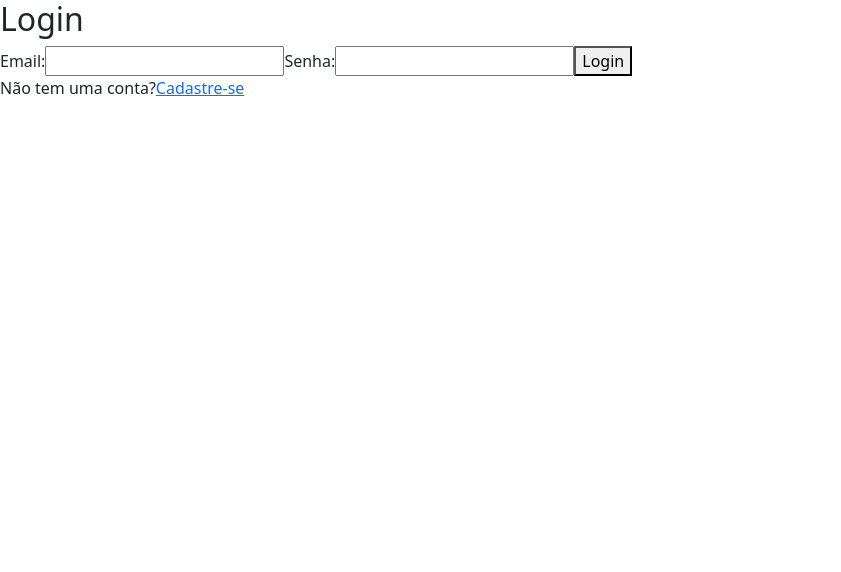
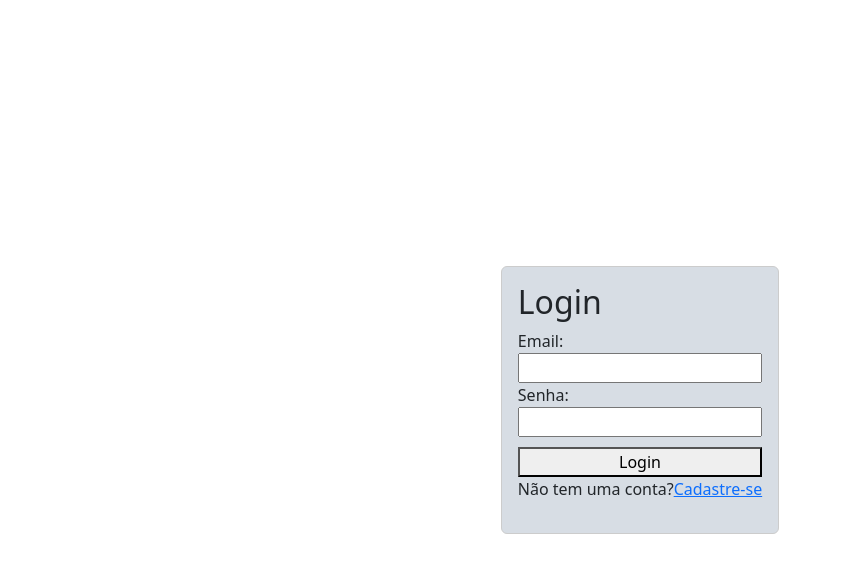
Before and after one commit to RflPr/ProjectR, a React (Create React App) app in the folder client/: page / in a window 1280 px wide. Shown: the top 572 px of the page, without its empty margins (0-841 px from the left). Built offline with nearby package versions, Linux system fonts and the light colour scheme; no server answers.

Commit message:
- Centralizando card de login e cadastro

```diff
--- a/client/src/App.js
+++ b/client/src/App.js
@@ -2,6 +2,7 @@
 import React from 'react';
 import 'bootstrap/dist/css/bootstrap.min.css';
 import './styles/Card.css';
+import './styles/LoginCadastro.css';
 import './styles/Add.css';
 import './styles/Edit.css';
 import './styles/Delete.css';
--- a/client/src/autenticação/LoginCadastro.jsx
+++ b/client/src/autenticação/LoginCadastro.jsx
@@ -7,15 +7,12 @@ import {
   signInWithEmailAndPassword,
 } from "firebase/auth";
 import auth from "./firebase";
-// import { useAuth } from './AuthContext';
+import { Card } from "react-bootstrap";
 
 const LoginCadastro = () => {
-  // const { signIn } = useAuth();
-
   const [email, setEmail] = useState("");
   const [password, setPassword] = useState("");
   const [isLogin, setIsLogin] = useState(true);
-
 
   const handleToggle = () => {
     setIsLogin(!isLogin);
@@ -53,22 +50,31 @@ const LoginCadastro = () => {
   };
 
   return (
-    <div>
+    <div className="center-container-logincadastro">
+      <Card className="custom-card">
+        <Card.Body>
           <h2>{isLogin ? "Login" : "Cadastro"}</h2>
+
           <form onSubmit={handleSubmit}>
+            <div className="product-list-logincadastro">
               <label>Email:</label>
               <input
                 type="email"
                 value={email}
                 onChange={(e) => setEmail(e.target.value)}
               />
+            </div>
+            <div className="product-list-logincadastro">
               <label>Senha:</label>
               <input
                 type="password"
                 value={password}
                 onChange={(e) => setPassword(e.target.value)}
               />
+            </div>
+            <div className="product-list-logincadastro">
               <button type="submit">{isLogin ? "Login" : "Cadastrar"}</button>
+            </div>
           </form>
 
           <p>
@@ -77,6 +83,8 @@ const LoginCadastro = () => {
               {isLogin ? "Cadastre-se" : "Faça login"}
             </Link>
           </p>
+        </Card.Body>
+      </Card>
     </div>
   );
 };
--- a/client/src/pages/ShowProducts.jsx
+++ b/client/src/pages/ShowProducts.jsx
@@ -1,11 +1,11 @@
 import React, { useEffect, useState } from "react";
 import axios from "axios";
-import { getAuth, signOut } from "firebase/auth";
+
 import { Navigate } from "react-router-dom";
 import { Card } from "react-bootstrap";
 
 const ShowProducts = () => {
-  const auth = getAuth();
+
   const [products, setProducts] = useState([]);
   const [loading, setLoading] = useState(false);
   const [loggedOut, setLoggedOut] = useState(false);
--- /dev/null
+++ b/client/src/styles/LoginCadastro.css
@@ -0,0 +1,21 @@
+.center-container-logincadastro {
+    display: flex;
+    flex-direction: column;
+    align-items: center;
+    height: 100vh;
+    justify-content: center;
+
+    /* Ocupa 100% da altura da viewport */
+}
+
+
+.product-list-logincadastro {
+    display: flex;
+    flex-direction: column;
+    list-style: none;
+
+}
+.product-list-logincadastro button {
+   margin-top: 10px;
+
+}
```
Lines whose indentation alone changed are shown as unchanged.
